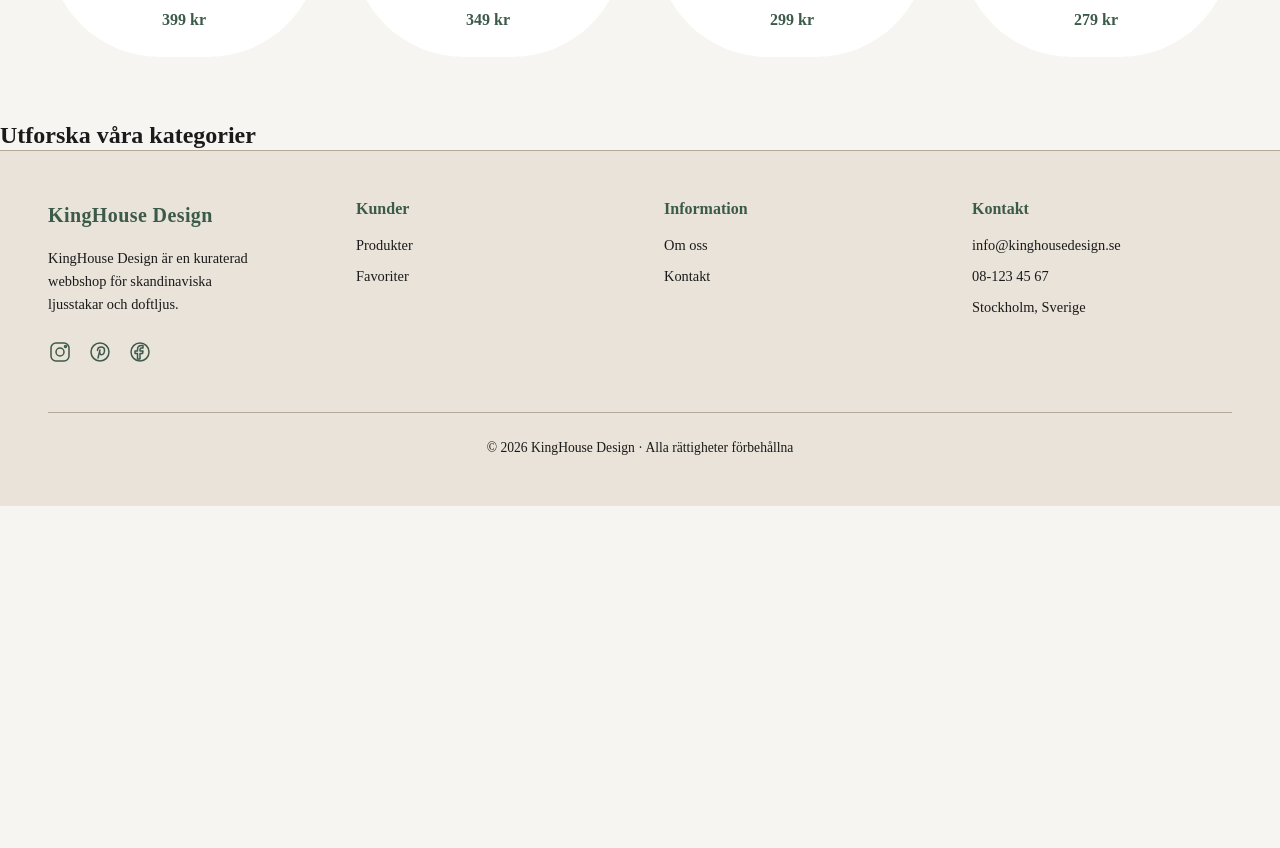
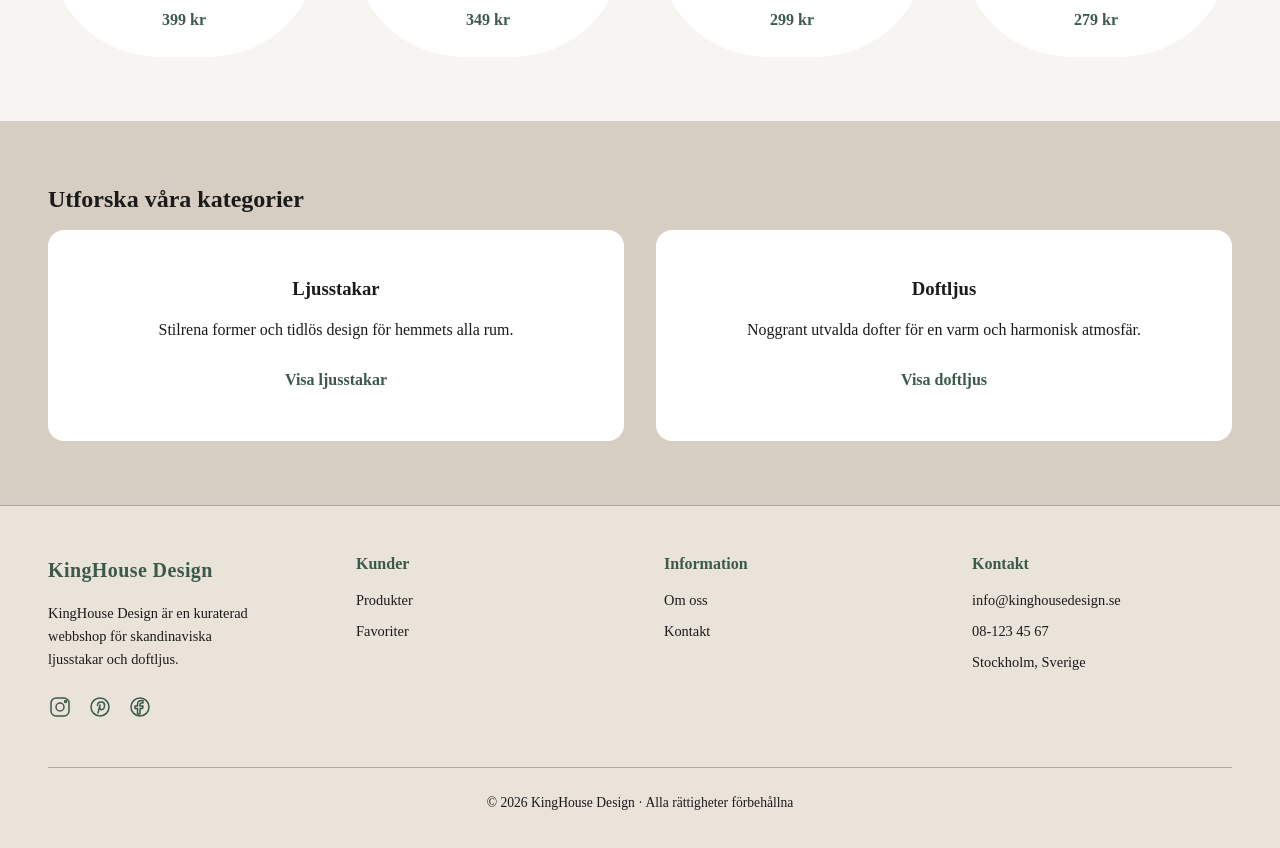
Before and after one commit to KingaSzayer-Iths/kinghouse-nextjs, a Next.js app: page / in a window 1280 px wide. Shown: the part 1282-2130 px from the top of the page. Before the commit the page ends 1788 px from the top, so only its background shows below. Built offline with nearby package versions, Linux system fonts and the light colour scheme; data requests are answered from the project's data file.

Commit message:
add homepage category section

```diff
--- a/src/app/page.module.css
+++ b/src/app/page.module.css
@@ -117,3 +117,59 @@
   color: var(--color-primary);
   font-weight: 600;
 }
+
+ /* KATEGORIER */
+ .categories {
+  padding-block: var(--space-2xl);
+  padding-inline: var(--space-xl);
+  background-color: var(--color-beige);
+}
+
+/* Grid för kategorier */
+.categoryGrid {
+  display: grid;
+  grid-template-columns: repeat(2, 1fr);
+  gap: var(--space-lg);
+  margin-block-start: var(--space-sm);
+}
+
+/* Kategorikort */
+.categoryCard {
+  padding-block: var(--space-xl);
+  padding-inline: var(--space-lg);
+  background-color: var(--color-surface);
+  border-radius: 1rem;
+  text-align: center;
+}
+
+/* Rubrik i kategorikort */
+.categoryTitle {
+  font-size: 1.5rem;
+  font-weight: 600;
+}
+
+/* Beskrivning i kategorikort */
+.categoryDescription {
+  max-inline-size: 28rem;
+  margin-block-start: var(--space-sm);
+  margin-inline: auto;
+  line-height: 1.7;
+}
+
+/* Länk i kategorikort */
+.categoryLink {
+  display: inline-block;
+  margin-block-start: var(--space-md);
+
+  color: var(--color-primary);
+  font-weight: 600;
+
+  transition:
+    color 0.3s ease,
+    transform 0.3s ease;
+}
+
+.categoryLink:hover {
+  color: var(--color-primary-dark);
+  transform: translateY(-2px);
+}
--- a/src/app/page.tsx
+++ b/src/app/page.tsx
@@ -51,8 +51,31 @@ export default async function Home() {
       </section>
 
       {/* Kategorier */}
-      <section>
+      <section className={styles.categories}>
         <h2>Utforska våra kategorier</h2>
+
+        <div className={styles.categoryGrid}>
+          <article className={styles.categoryCard}>
+            <h3>Ljusstakar</h3>
+            <p className={styles.categoryDescription}>
+              Stilrena former och tidlös design för hemmets alla rum.
+            </p>
+            <Link href="/products" className={styles.categoryLink}>
+              Visa ljusstakar
+            </Link>
+          </article>
+
+          <article className={styles.categoryCard}>
+            <h3>Doftljus</h3>
+            <p className={styles.categoryDescription}>
+              Noggrant utvalda dofter för en varm och harmonisk atmosfär.
+            </p>
+            <Link href="/products" className={styles.categoryLink}>
+              Visa doftljus
+            </Link>
+          </article>
+        </div>
+
       </section>
     </main>
   );
```
Lines whose indentation alone changed are shown as unchanged.
